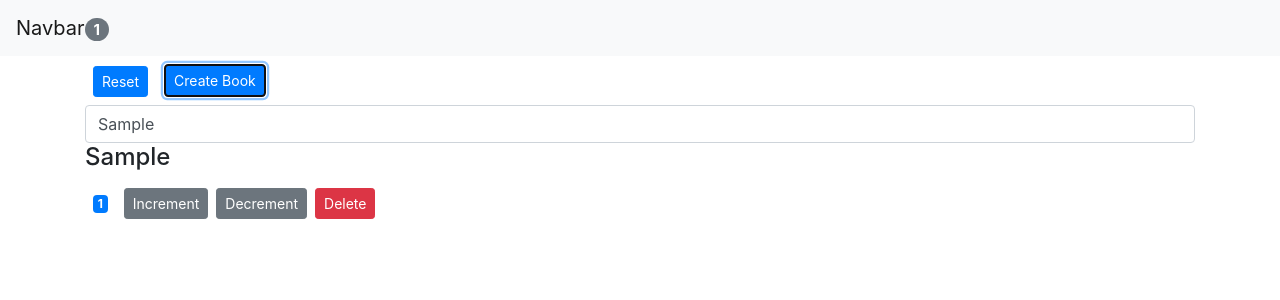
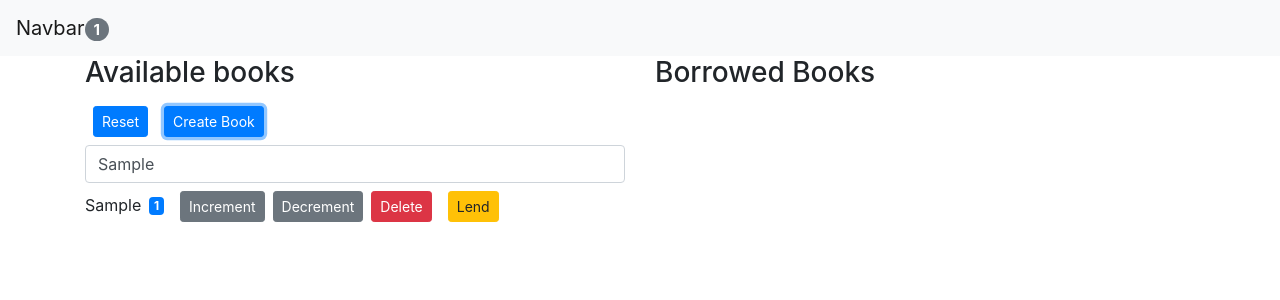
Before and after one commit to SebastianMichaelis1997/LibaryReact, a React (Create React App) app: page / in a window 1280 px wide. Both pictures are taken after typing "Sample" into the empty fields and a click on the button "Create Book". Shown: the top 300 px of the page. Built offline with nearby package versions, Linux system fonts and the light colour scheme.

Commit message:
file rename, implemented lend and lost, 2 column layout

```diff
--- a/src/App.js
+++ b/src/App.js
@@ -1,7 +1,8 @@
 import React, { Component } from "react";
 import "./App.css";
 import NavBar from "./components/navbar";
-import AvailableBooks from "./components/availableBooks";
+import AvailableBooks from "./components/available-books";
+import BorrowedBooks from "./components/borrowed-books"
 
 class App extends Component {
   state = {
@@ -28,10 +29,10 @@ class App extends Component {
     availableBooks[index].value--;
     this.setState({ availableBooks });
   };
-  handleIncrement = counter => {
+  handleIncrement = book => {
     const availableBooks = [...this.state.availableBooks];
-    const index = availableBooks.indexOf(counter);
-    availableBooks[index] = { ...counter };
+    const index = availableBooks.indexOf(book);
+    availableBooks[index] = { ...book };
     availableBooks[index].value++;
     this.setState({ availableBooks });
   };
@@ -57,6 +58,48 @@ class App extends Component {
     this.setState({ availableBooks });
   };
 
+  handleBorrow = book => {
+      let availableBooks = [...this.state.availableBooks];
+      const borrowedBooks = [... this.state.borrowedBooks];
+
+      const index = availableBooks.indexOf(book);
+      const foundBook = availableBooks[index];
+
+    if(foundBook.value == 0){
+      window.alert('This book is not available at the moment')
+      return;
+    }
+
+    foundBook.value--;
+
+    borrowedBooks.push(foundBook)
+    this.setState({ availableBooks, borrowedBooks });
+    };
+
+    handleReturn = book => {
+      let availableBooks = [...this.state.availableBooks];
+      let borrowedBooks = [...this.state.borrowedBooks];
+
+      const index = borrowedBooks.indexOf(book);
+      const foundBook = borrowedBooks[index];
+
+      borrowedBooks = borrowedBooks.filter(b => {
+        return b.id !== book.id;
+      })
+
+      foundBook.value++;
+
+      this.setState({availableBooks, borrowedBooks});
+    }
+
+    handleLost = book => {
+      let borrowedBooks = [... this.state.borrowedBooks];
+      borrowedBooks = borrowedBooks.filter(b => {
+        return b.id !== book.id;
+      })
+      this.setState({borrowedBooks})
+    }
+
   render() {
     console.log("App Rendered");
     return (
@@ -65,6 +108,8 @@ class App extends Component {
           totalbooks={this.state.availableBooks.filter(c => c.value > 0).length}
         />
         <main className="container">
+        <div className="row">
+          <div className="col-6">
             <AvailableBooks
               availableBooks={this.state.availableBooks}
               onReset={this.handleReset}
@@ -72,7 +117,17 @@ class App extends Component {
               onDecrement={this.handleDecrement}
               onDelete={this.handleDelete}
               onAdd={this.handleAdd}
+              onBorrow={this.handleBorrow}
             />
+            </div>
+            <div className="col-6">
+            <BorrowedBooks
+            books={this.state.borrowedBooks}
+            onReturn={this.handleReturn}
+            onLost={this.handleLost}
+            />
+            </div>
+          </div>
         </main>
       </React.Fragment>
     );
--- a/src/components/book.jsx
+++ b/src/components/available-book.jsx
@@ -1,6 +1,6 @@
 import React, { Component } from "react";
 
-class Book extends Component {
+class AvailableBook extends Component {
   /*handleIncrement = () => {
     this.setState({ value: this.state.value + 1 });
   };
@@ -11,7 +11,7 @@ class Book extends Component {
   render() {
     return (
       <div>
-        <h4>{this.props.book.name} </h4>
+        <span>{this.props.book.name}</span>
         <span className={this.getBadgeClasses()}> {this.formatCount()}</span>
         <button
           onClick={() => this.props.onIncrement(this.props.book)}
@@ -31,6 +31,13 @@ class Book extends Component {
         >
           Delete
         </button>
+
+        <button
+          onClick={() => this.props.onBorrow(this.props.book)}
+          className="btn btn-warning btn-sm m-2"
+        >
+          Lend
+        </button>
       </div>
     );
   }
@@ -47,4 +54,4 @@ class Book extends Component {
   }
 }
 
-export default Book;
+export default AvailableBook;
--- a/src/components/availableBooks.jsx
+++ b/src/components/available-books.jsx
@@ -1,10 +1,11 @@
 import React, { Component } from "react";
-import Book from "./book";
+import Book from "./available-book";
 class AvailableBooks extends Component {
   render() {
     const {
       onReset,
       availableBooks,
+      onBorrow,
       onDecrement,
       onDelete,
       onIncrement,
@@ -12,6 +13,7 @@ class AvailableBooks extends Component {
     } = this.props;
     return (
       <div>
+        <h3>Available books</h3>
         <button onClick={onReset} className="btn btn-primary btn-sm m-2">
           Reset
         </button>
@@ -19,7 +21,7 @@ class AvailableBooks extends Component {
           onClick={() => {
             onAdd(document.getElementById("book-name").value);
           }}
-          className="btn-primary btn-sm m-2"
+          className="btn btn-primary btn-sm m-2"
         >
           Create Book
         </button>
@@ -31,6 +33,7 @@ class AvailableBooks extends Component {
             onIncrement={onIncrement}
             onDecrement={onDecrement}
             onReset={onReset}
+            onBorrow={onBorrow}
             book={book}
           />
         ))}
--- /dev/null
+++ b/src/components/borrowed-books.jsx
@@ -0,0 +1,25 @@
+import React, { Component } from "react";
+class BorrowedBooks extends Component {
+  render() {
+    const { borrowedBooks, onReturn, onLost } = this.props;
+    return (
+      <div>
+         <h3>Borrowed Books</h3>
+
+        {this.props.books.map((book) => {return(
+          <React.Fragment>
+            <span>{book.name}</span>
+            <button onClick={() => {onReturn(book)}} className="btn btn-primary btn-sm m-2">
+            Return
+            </button>
+            <button onClick={() => {onLost(book)}} className="btn btn-primary btn-sm m-2 badge-danger">
+            Lost
+            </button>
+            </React.Fragment>);
+        })}
+      </div>
+    );
+  }
+}
+
+export default BorrowedBooks;
```
Also changed, not shown: src/components/borrowedBooks.jsx (deleted, +0 -18 lines), 1 other file (tests, documents, lock files or other folders). Lines whose indentation alone changed are shown as unchanged.
